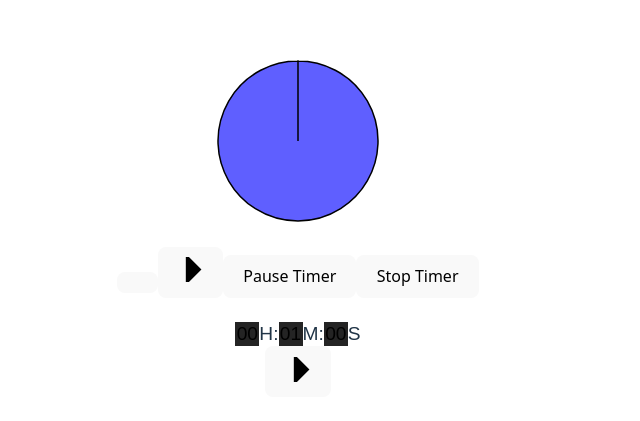
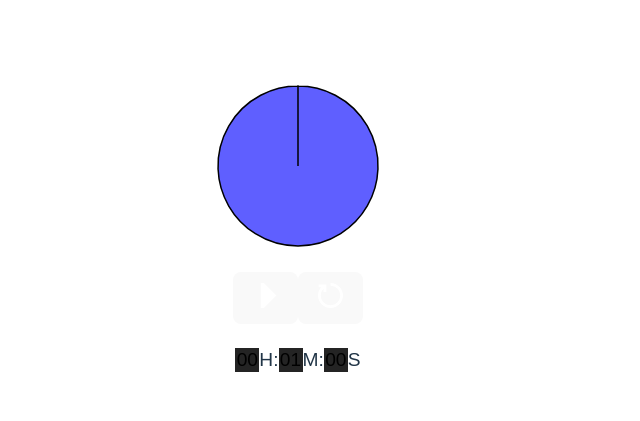
Before and after one commit to JackWanamaker/React-Time-Timer, a React (Vite) app: page / in a window 1280 px wide. Shown: the part 181-602 px from the top of the page, without its empty margins (342-982 px from the left). Built offline with nearby package versions, Linux system fonts and the light colour scheme.

Commit message:
Implemented a Reset/Stop button

```diff
--- a/src/App.jsx
+++ b/src/App.jsx
@@ -3,6 +3,7 @@ import './App.css'
 import Arc from './Arc'
 import TimerInput2 from './TimerInput2'
 import StartPause from './StartPause'
+import ResetStop from './ResetStop'
 
 function App() {
   const [arcAngle, setArcAngle] = useState(359.99);
@@ -37,7 +38,7 @@ function App() {
   function resetTimer() {
     setTimeLeft(Infinity);
     setCachedTime(0);
-
+    setArcAngle(359.99);
   }
 
   function resumeTimer() {
@@ -74,6 +75,15 @@ function App() {
     }
     else {
       pauseTimer();
+    }
+  }
+
+  function handleResetStop() {
+    if (isRunning) {
+      stopTimer();
+    }
+    else {
+      resetTimer();
     }
   }
 
@@ -120,20 +130,11 @@ function App() {
     <>
       <Arc radius={80} startAngle={0} endAngle={arcAngle} stroke="black" strokeWidth={1.5} />
       <br></br>
-      <button onClick={startTimer}>
-
-      </button>
-      <button onClick={resumeTimer}>
-        <svg width="25px" height="25px" viewBox="0 0 16 16" fill="none" xmlns="http://www.w3.org/2000/svg">
-          <path d="M5 16L7 16L15 8L7 -2.7818e-08L5 0L5 16Z" fill="#000000"/>
-        </svg>
-      </button>
-      <button onClick={pauseTimer}>Pause Timer</button>
-      <button onClick={stopTimer}>Stop Timer</button>
+      <StartPause isRunning={isRunning} handleStartPause={handleStartPause}/>
+      <ResetStop isRunning={isRunning} handleResetStop={handleResetStop}/>
       <br></br>
       <br></br>
       <TimerInput2 refs={timerRefs} ref0={timerRef0} ref1={timerRef1} ref2={timerRef2} timerValue={timerValue2} setTimerValue={setTimerValue2} caret={caret} setCaret={setCaret} canBackSpace={canBackSpace}/>
-      <StartPause isRunning={isRunning} handleStartPause = {handleStartPause}/>
     </>
   )
 }
--- /dev/null
+++ b/src/ResetStop.jsx
@@ -0,0 +1,34 @@
+function returnReset(handleResetStop) {
+    return (
+        <svg fill="#ffffff" width="25px" height="25px" viewBox="0 0 1920 1920" xmlns="http://www.w3.org/2000/svg">
+    <path d="M960 0v213.333c411.627 0 746.667 334.934 746.667 746.667S1371.627 1706.667 960 1706.667 213.333 1371.733 213.333 960c0-197.013 78.4-382.507 213.334-520.747v254.08H640V106.667H53.333V320h191.04C88.64 494.08 0 720.96 0 960c0 529.28 430.613 960 960 960s960-430.72 960-960S1489.387 0 960 0" fill-rule="evenodd"/>
+</svg>
+    )
+}
+
+function returnStop(handleResetStop) {
+    return (
+    <svg width="25px" height="25px" viewBox="0 0 16 16" fill="none" xmlns="http://www.w3.org/2000/svg">
+<rect x="1" y="1" width="14" height="14" fill="#ffffff"/>
+</svg>
+    )
+}
+
+function handleSymbol(isRunning, handleResetStop) {
+    if (isRunning) {
+        return returnStop(handleResetStop)
+    }
+    else {
+        return returnReset(handleResetStop)
+    }
+}
+
+const ResetStop = ({isRunning = false, handleResetStop}) => {
+    return (
+        <button onClick={handleResetStop}>
+            {handleSymbol(isRunning)}
+        </button>
+    )
+}
+
+export default ResetStop
--- a/src/StartPause.jsx
+++ b/src/StartPause.jsx
@@ -12,7 +12,7 @@ const StartPause = ({isRunning = false, handleStartPause}) => {
     return (
         <button onClick={handleStartPause}>
         <svg width="25px" height="25px" viewBox="0 0 16 16" fill="none" xmlns="http://www.w3.org/2000/svg">
-        <path d={pathData} fill="#000000"/>
+        <path d={pathData} fill="#ffffff"/>
         </svg>
         </button>
     )
```
